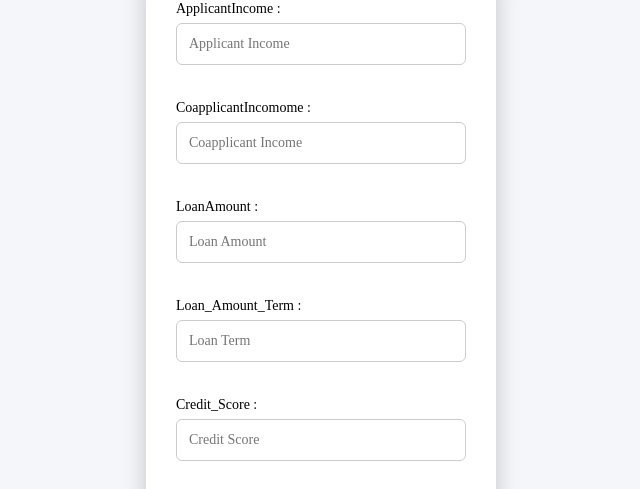
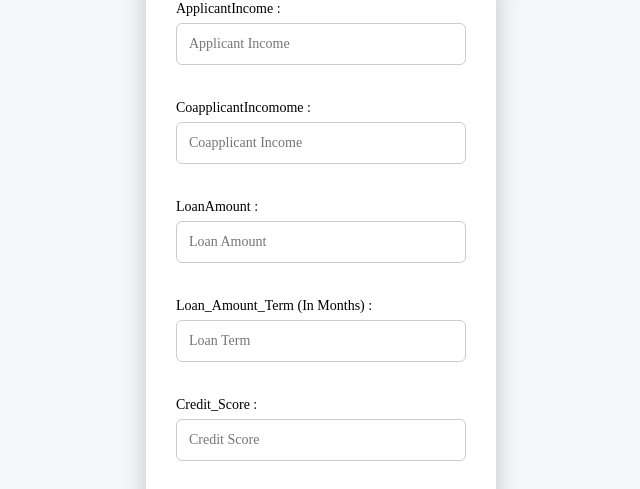
Before and after one commit to Vignesh906/loan-approval-system, a Flask app: page / in a window 1280 px wide. Shown: the part 113-602 px from the top of the page, without its empty margins (319-959 px from the left). Run offline with Flask 3, Linux system fonts and the light colour scheme; parts of the project's set-up code (start-up, migrations or seed data) failed here and were passed over.

Commit message:
Update index.html

```diff
--- a/templates/index.html
+++ b/templates/index.html
@@ -19,7 +19,7 @@
 <input name="CoapplicantIncome" placeholder="Coapplicant Income"><br><br>
 <label>LoanAmount :</label><br>
 <input name="LoanAmount" placeholder="Loan Amount"><br><br>
-<label>Loan_Amount_Term :</label><br>
+<label>Loan_Amount_Term (In Months) :</label><br>
 <input name="Loan_Amount_Term" placeholder="Loan Term"><br><br>
 <label>Credit_Score :</label><br>
 <input name="Credit_Score" placeholder="Credit Score"><br><br>
```
